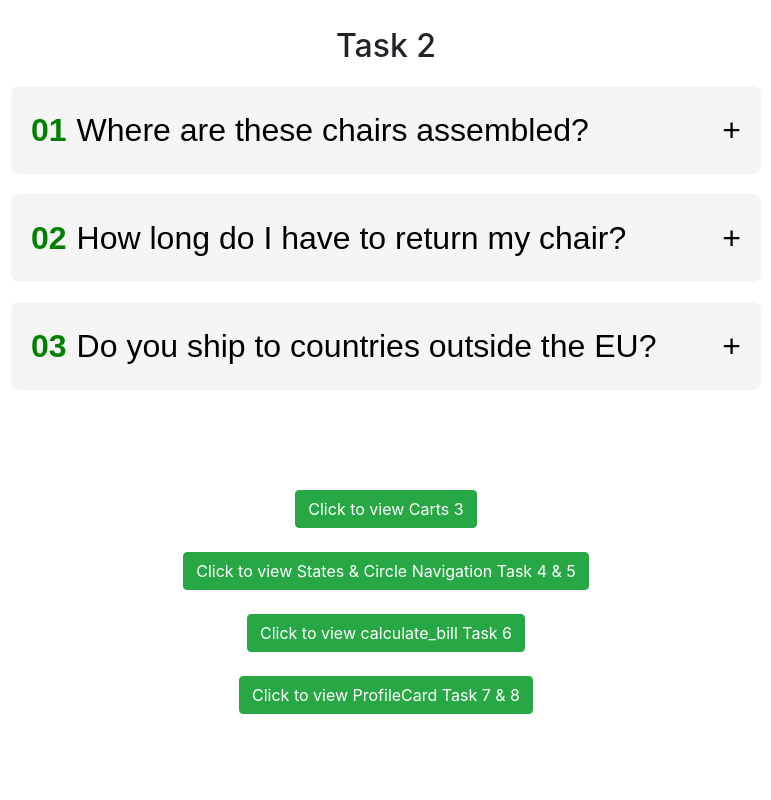
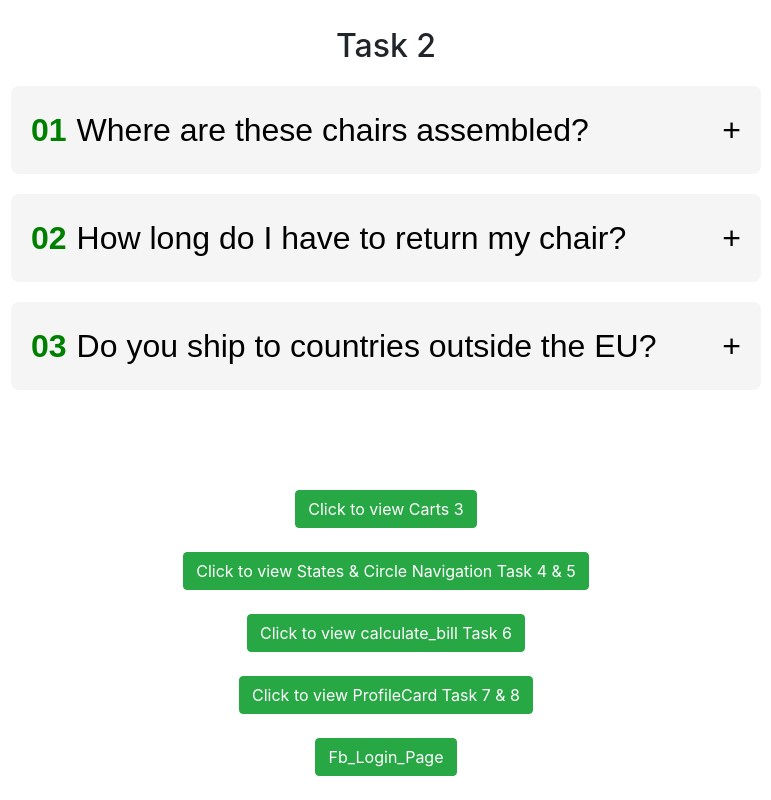
Before and after one commit to UmairALI293/JQuery_Practice, a plain HTML site: page index.html in a window 1280 px wide. Shown: the part 753-1553 px from the top of the page, without its empty margins (254-1025 px from the left). Before the commit the page ends 1491 px from the top, so only its background shows below. Drawn offline with nearby package versions, Linux system fonts and the light colour scheme.

Commit message:
fb login page

```diff
--- a/index.html
+++ b/index.html
@@ -177,13 +177,13 @@
 <body>
     <div class="container">
         <div class="text-center">
-                <h2>Task 1</h2>
+            <h2>Task 1</h2>
         </div>
         <div class="container" id="headerOuter">
             <img src="https://icons.iconarchive.com/icons/microsoft/fluentui-emoji-flat/128/Palm-Tree-Flat-icon.png">
             <h2 id="Header">FAR AWAY</h2>
             <img alt="Suitcase Flat Icon Vector"
-                src="https://upload.wikimedia.org/wikipedia/commons/thumb/8/8c/Suitcase_Flat_Icon_Vector.svg/512px-Suitcase_Flat_Icon_Vector.svg.png?20180301083157">
+                 src="https://upload.wikimedia.org/wikipedia/commons/thumb/8/8c/Suitcase_Flat_Icon_Vector.svg/512px-Suitcase_Flat_Icon_Vector.svg.png?20180301083157">
         </div>
         <div class="container" id="menuBar">
             <h6>What do you need for your trip?</h6>
@@ -220,8 +220,10 @@
     </div>
     <br>
     <div class="d-flex justify-content-center">
-        <a class="btn btn-success " href="./Daily Tasks/States & Circle Navigation.html">Click to view States & Circle
-            Navigation Task  4 & 5</a>
+        <a class="btn btn-success " href="./Daily Tasks/States & Circle Navigation.html">
+            Click to view States & Circle
+            Navigation Task  4 & 5
+        </a>
     </div>
     <br>
     <div class="d-flex justify-content-center">
@@ -230,6 +232,10 @@
     <br>
     <div class="d-flex justify-content-center">
         <a class="btn btn-success " href="./Daily Tasks/ProfileCard&PizzaShop.html">Click to view ProfileCard Task 7 & 8</a>
+    </div>
+    <br>
+    <div class="d-flex justify-content-center">
+        <a class="btn btn-success " href="./Daily Tasks/FB.html">Fb_Login_Page</a>
     </div>
     <br>
 </body>
```
Also changed, not shown: images/135c888f-5f2b-474a-a727-96adbb359f36.jfif (added), images/600b75c5-5d22-4092-8391-4684483ed898.jfif (added), images/d531b804-82e0-487c-9cbc-7a2a8f3e60a2.jfif (added).
